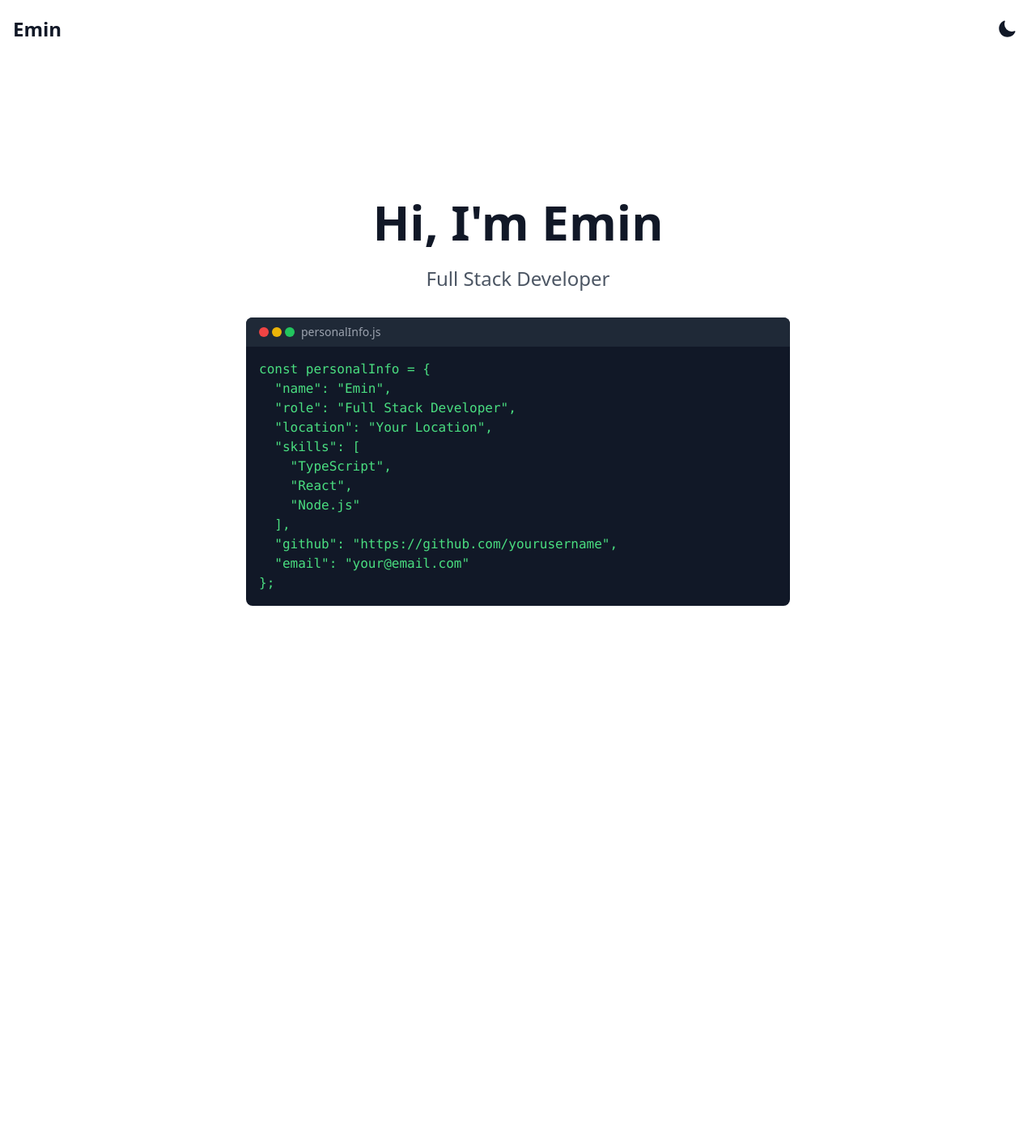
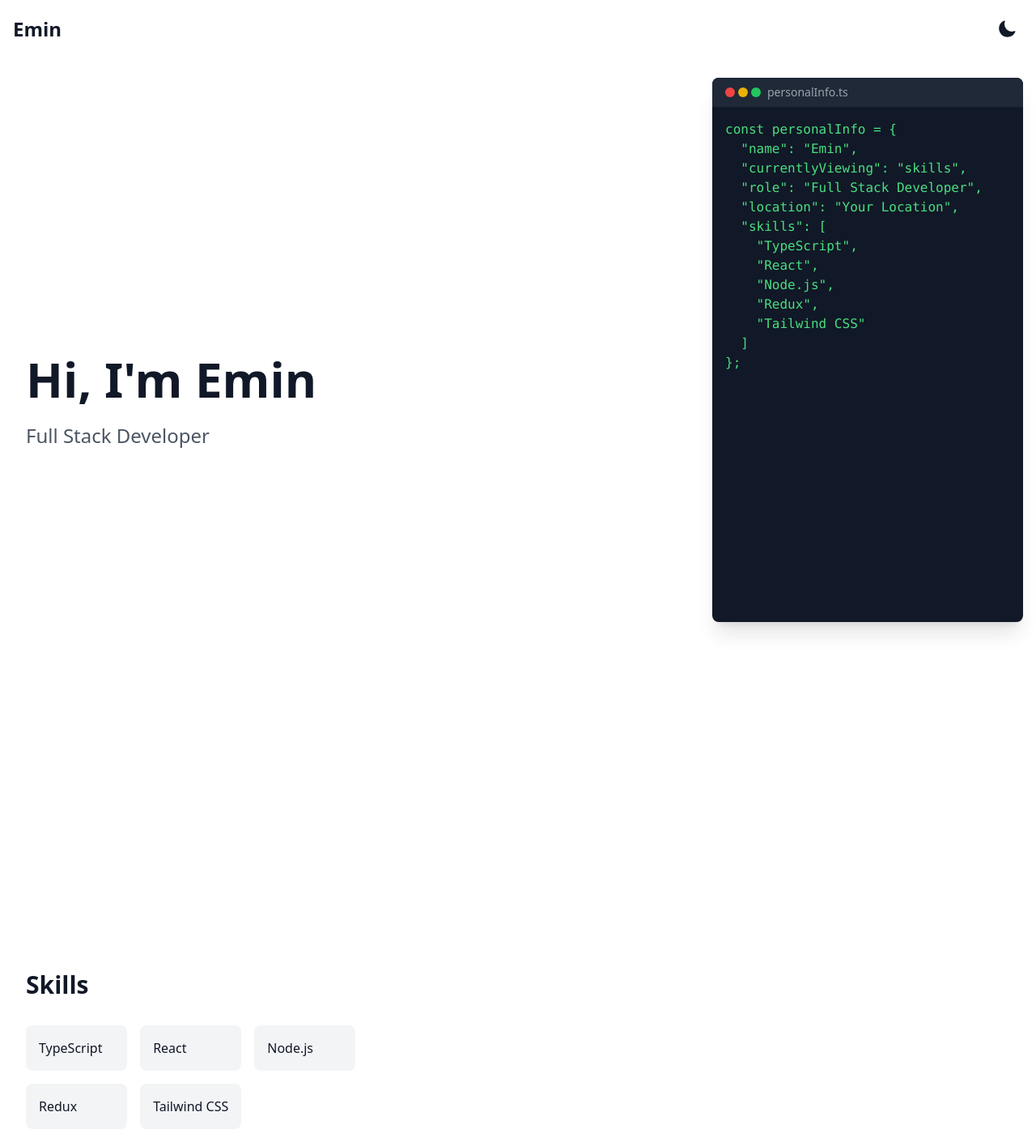
Before and after one commit to Ztaclie/emin-portfolio, a React (Vite) app: page / in a window 1280 px wide. Shown: the top 1410 px of the page at 81% size. Before the commit the page ends 896 px from the top, so only its background shows below. Built offline with nearby package versions, Linux system fonts and the light colour scheme.

Commit message:
added scrollable page layout with each scroll console gonna change

```diff
--- a/package.json
+++ b/package.json
@@ -14,6 +14,7 @@
     "@reduxjs/toolkit": "^2.5.0",
     "react": "^18.3.1",
     "react-dom": "^18.3.1",
+    "react-intersection-observer": "^9.15.0",
     "react-redux": "^9.2.0"
   },
   "devDependencies": {
--- a/src/App.tsx
+++ b/src/App.tsx
@@ -2,18 +2,22 @@ import { useAppSelector, useAppDispatch } from "./store/hooks";
 import { toggleTheme } from "./store/themeSlice";
 import { SunIcon, MoonIcon } from "@heroicons/react/24/solid";
 import Hero from "./components/Hero";
+import IntroSection from "./components/sections/IntroSection";
+import SkillsSection from "./components/sections/SkillsSection";
+import { InfoProvider } from "./context/InfoContext";
 
 function App() {
   const darkMode = useAppSelector((state) => state.theme.darkMode);
   const dispatch = useAppDispatch();
 
   return (
+    <InfoProvider>
       <div
         className={`min-h-screen ${
           darkMode ? "dark bg-gray-900 text-white" : "bg-white text-gray-900"
         }`}
       >
-      <nav className="fixed w-full p-4 backdrop-blur-sm bg-white/70 dark:bg-gray-900/70">
+        <nav className="fixed w-full p-4 backdrop-blur-sm bg-white/70 dark:bg-gray-900/70 z-50">
           <div className="container mx-auto flex justify-between items-center">
             <h1 className="text-2xl font-bold">Emin</h1>
             <button
@@ -29,10 +33,14 @@ function App() {
           </div>
         </nav>
 
-      <main className="container mx-auto pt-24 px-4">
+        <main className="container mx-auto pt-24 pr-[28rem]">
+          <IntroSection />
+          <SkillsSection />
+        </main>
+
         <Hero />
-      </main>
       </div>
+    </InfoProvider>
   );
 }
 
--- a/src/components/Hero.tsx
+++ b/src/components/Hero.tsx
@@ -1,44 +1,31 @@
 import { FC } from "react";
-
-const personalInfo = {
-  name: "Emin",
-  role: "Full Stack Developer",
-  location: "Your Location",
-  skills: ["TypeScript", "React", "Node.js"],
-  github: "https://github.com/yourusername",
-  email: "your@email.com",
-};
+import { useInfo } from "../context/InfoContext";
 
 const Hero: FC = () => {
+  const { info } = useInfo();
+
   return (
-    <section className="min-h-screen flex flex-col items-center justify-center gap-8">
-      <div className="text-center">
-        <h1 className="text-4xl md:text-6xl font-bold mb-6">
-          Hi, I'm {personalInfo.name}
-        </h1>
-        <p className="text-xl md:text-2xl text-gray-600 dark:text-gray-400">
-          {personalInfo.role}
-        </p>
-      </div>
-
-      <div className="w-full max-w-2xl bg-gray-900 dark:bg-gray-800 rounded-lg overflow-hidden">
+    <div className="fixed top-24 right-4 w-96 h-[calc(100vh-8rem)]">
+      <div className="w-full h-full bg-gray-900 dark:bg-gray-800 rounded-lg overflow-hidden shadow-xl">
         <div className="flex items-center gap-2 px-4 py-2 bg-gray-800 dark:bg-gray-700">
           <div className="flex gap-1">
             <div className="w-3 h-3 rounded-full bg-red-500"></div>
             <div className="w-3 h-3 rounded-full bg-yellow-500"></div>
             <div className="w-3 h-3 rounded-full bg-green-500"></div>
           </div>
-          <span className="text-gray-400 text-sm">personalInfo.js</span>
+          <span className="text-gray-400 text-sm">personalInfo.ts</span>
         </div>
-        <pre className="p-4 text-green-400 overflow-x-auto">
-          <code>{`const personalInfo = ${JSON.stringify(
-            personalInfo,
-            null,
-            2
-          )};`}</code>
-        </pre>
+        <div className="p-4 text-green-400 overflow-y-auto h-[calc(100%-2.5rem)]">
+          <pre className="whitespace-pre-wrap">
+            <code>{`const personalInfo = ${JSON.stringify(
+              info,
+              null,
+              2
+            )};`}</code>
+          </pre>
+        </div>
       </div>
-    </section>
+    </div>
   );
 };
 
--- /dev/null
+++ b/src/components/sections/IntroSection.tsx
@@ -0,0 +1,34 @@
+import { FC, useEffect } from "react";
+import { useInfo } from "../../context/InfoContext";
+import { useInView } from "react-intersection-observer";
+
+const IntroSection: FC = () => {
+  const { updateInfo, setCurrentlyViewing } = useInfo();
+  const { ref, inView } = useInView({ threshold: 0.5 });
+
+  useEffect(() => {
+    if (inView) {
+      setCurrentlyViewing("intro");
+      updateInfo({
+        role: "Full Stack Developer",
+        location: "Your Location",
+      });
+    }
+  }, [inView]);
+
+  return (
+    <section
+      ref={ref}
+      className="min-h-screen flex items-center justify-start pl-8"
+    >
+      <div>
+        <h1 className="text-4xl md:text-6xl font-bold mb-6">Hi, I'm Emin</h1>
+        <p className="text-xl md:text-2xl text-gray-600 dark:text-gray-400">
+          Full Stack Developer
+        </p>
+      </div>
+    </section>
+  );
+};
+
+export default IntroSection;
--- /dev/null
+++ b/src/components/sections/SkillsSection.tsx
@@ -0,0 +1,42 @@
+import { FC, useEffect } from "react";
+import { useInfo } from "../../context/InfoContext";
+import { useInView } from "react-intersection-observer";
+
+const SkillsSection: FC = () => {
+  const { updateInfo, setCurrentlyViewing } = useInfo();
+  const { ref, inView } = useInView({ threshold: 0.5 });
+
+  useEffect(() => {
+    if (inView) {
+      setCurrentlyViewing("skills");
+      updateInfo({
+        skills: ["TypeScript", "React", "Node.js", "Redux", "Tailwind CSS"],
+      });
+    }
+  }, [inView]);
+
+  return (
+    <section
+      ref={ref}
+      className="min-h-screen flex items-center justify-start pl-8"
+    >
+      <div>
+        <h2 className="text-3xl font-bold mb-8">Skills</h2>
+        <div className="grid grid-cols-2 md:grid-cols-3 gap-4">
+          {["TypeScript", "React", "Node.js", "Redux", "Tailwind CSS"].map(
+            (skill) => (
+              <div
+                key={skill}
+                className="p-4 bg-gray-100 dark:bg-gray-800 rounded-lg"
+              >
+                {skill}
+              </div>
+            )
+          )}
+        </div>
+      </div>
+    </section>
+  );
+};
+
+export default SkillsSection;
--- /dev/null
+++ b/src/context/InfoContext.tsx
@@ -0,0 +1,55 @@
+import { createContext, useContext, useState, ReactNode } from "react";
+
+interface PersonalInfo {
+  name: string;
+  role?: string;
+  location?: string;
+  skills?: string[];
+  projects?: Array<{
+    name: string;
+    description: string;
+    tech: string[];
+  }>;
+  social?: {
+    github?: string;
+    linkedin?: string;
+    twitter?: string;
+  };
+  email?: string;
+  currentlyViewing?: string;
+}
+
+interface InfoContextType {
+  info: PersonalInfo;
+  updateInfo: (newInfo: Partial<PersonalInfo>) => void;
+  setCurrentlyViewing: (section: string) => void;
+}
+
+const InfoContext = createContext<InfoContextType | undefined>(undefined);
+
+export const InfoProvider = ({ children }: { children: ReactNode }) => {
+  const [info, setInfo] = useState<PersonalInfo>({
+    name: "Emin",
+    currentlyViewing: "intro",
+  });
+
+  const updateInfo = (newInfo: Partial<PersonalInfo>) => {
+    setInfo((prev) => ({ ...prev, ...newInfo }));
+  };
+
+  const setCurrentlyViewing = (section: string) => {
+    setInfo((prev) => ({ ...prev, currentlyViewing: section }));
+  };
+
+  return (
+    <InfoContext.Provider value={{ info, updateInfo, setCurrentlyViewing }}>
+      {children}
+    </InfoContext.Provider>
+  );
+};
+
+export const useInfo = () => {
+  const context = useContext(InfoContext);
+  if (!context) throw new Error("useInfo must be used within InfoProvider");
+  return context;
+};
```
Also changed, not shown: 1 other file (tests, documents, lock files or other folders). Lines whose indentation alone changed are shown as unchanged.
